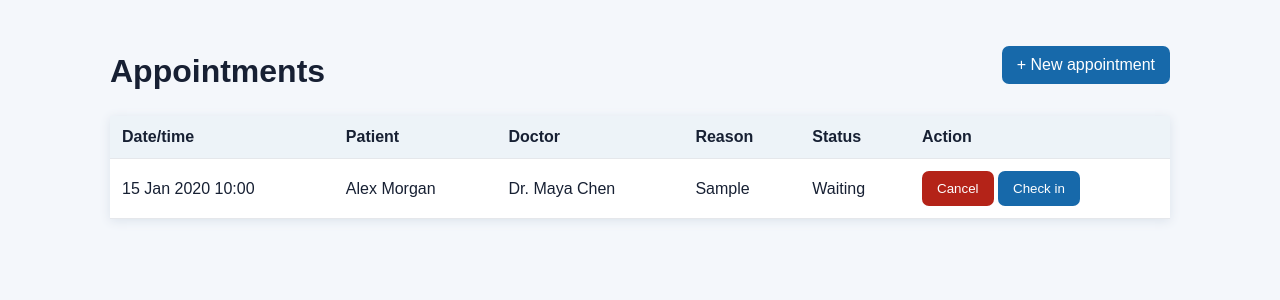
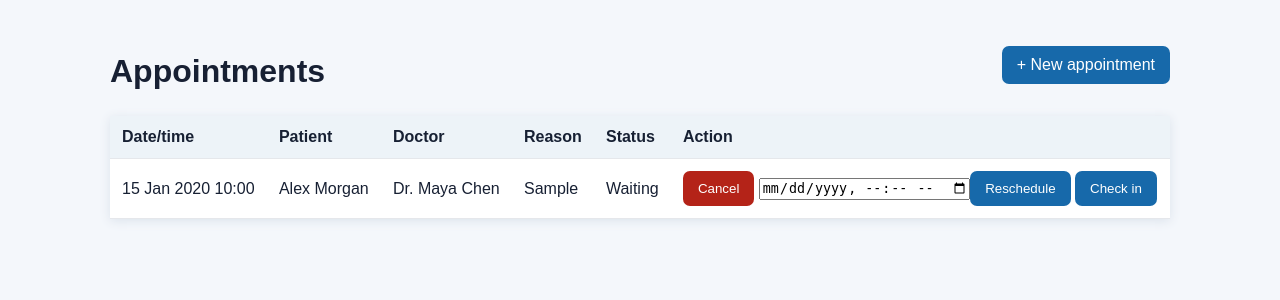
Before and after one commit to sneha-dahal999/smartclinic-plus, a Flask app: page /appointments in a window 1280 px wide. Shown: the part 58-358 px from the top of the page. Run offline with Flask 3, Linux system fonts and the light colour scheme; the visitor is signed in with stand-in values (Sample User, id 1); tables that the repository leaves empty hold one stand-in row (values such as "Sample post"); some libraries are stand-ins or nearby versions.

Commit message:
Add appointment rescheduling control

```diff
--- a/templates/appointments.html
+++ b/templates/appointments.html
@@ -13,6 +13,7 @@
 <td>
 {% if a.status not in ['Cancelled','Completed'] %}
 <form method="post" action="{{ url_for('cancel_appointment', appointment_id=a.id) }}" class="inline"><button class="danger-btn">Cancel</button></form>
+<form method="post" action="{{ url_for('reschedule_appointment', appointment_id=a.id) }}" class="inline"><input type="datetime-local" name="scheduled_at" required><button>Reschedule</button></form>
 <form method="post" action="{{ url_for('check_in', appointment_id=a.id) }}" class="inline"><button>Check in</button></form>
 {% endif %}
 </td>
```
